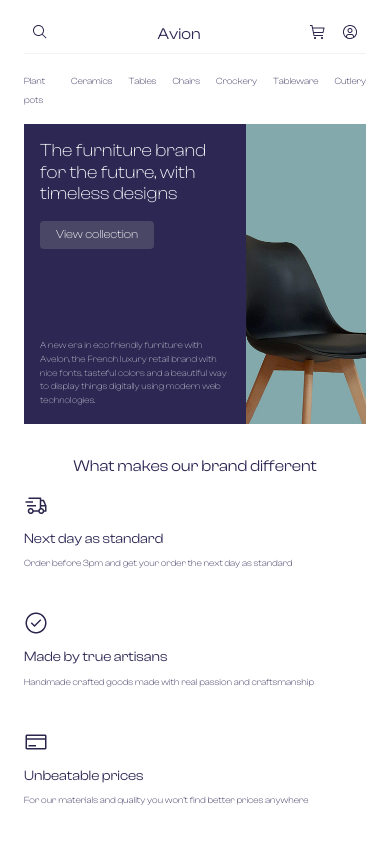
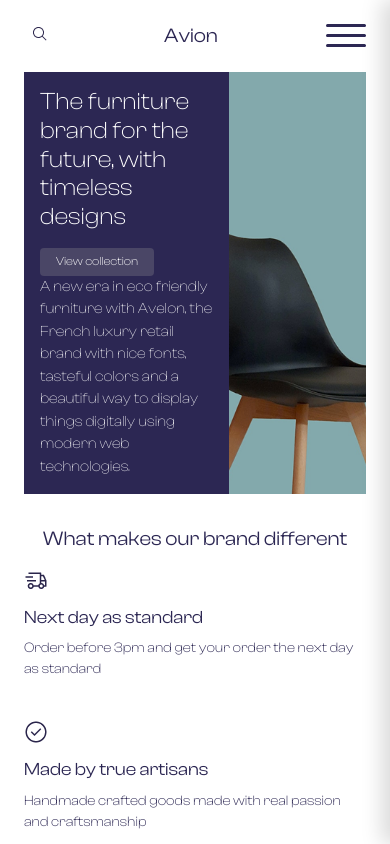
Before and after one commit to sh0rk1n/mirea-course-project, a website: page index.html in a window 390 px wide. Shown: the top 844 px of the page. Drawn offline with Linux system fonts and the light colour scheme.

Commit message:
feat: add burger menu, back-to-top, responsive font sizes

```diff
--- a/index.html
+++ b/index.html
@@ -3,7 +3,6 @@
   <head>
     <meta charset="UTF-8" />
     <meta name="viewport" content="width=device-width, initial-scale=1.0" />
-    <!-- Removed maximum-scale for WCAG zoom -->
     <link rel="icon" type="image/x-icon" href="assets/icons/favicon.ico" />
     <link rel="stylesheet" href="styles/style.css" />
     <title>Avion</title>
@@ -16,23 +15,17 @@
             <img src="assets/icons/Search.png" alt="Search icon" />
           </button>
 
-          <div class="heading-md text-center">Avion</div>
+          <div class="heading-md text-center m-auto">Avion</div>
 
-          <div class="flex">
-            <button class="btn-icon" aria-label="Shopping Cart">
-              <img
-                src="assets/icons/Shopping--cart.png"
-                alt="Shopping cart icon"
-              />
-            </button>
-            <button class="btn-icon" aria-label="User Profile">
-              <img src="assets/icons/User--avatar.png" alt="User avatar icon" />
-            </button>
-          </div>
+          <button class="burger-btn" aria-label="Открыть меню">
+            <span class="burger-line"></span>
+            <span class="burger-line"></span>
+            <span class="burger-line"></span>
+          </button>
         </div>
 
-        <nav class="flex justify-center border-top padding-top-md">
-          <ul class="flex gap-md burger">
+        <nav class="nav-menu flex justify-center border-top padding-top-md">
+          <ul class="flex gap-md">
             <li>
               <a class="link-nav text-sm" href="#plant-pots">Plant pots</a>
             </li>
@@ -307,5 +300,19 @@
         </div>
       </div>
     </footer>
+    <a href="#" class="back-to-top" aria-label="Вернуться наверх">
+      <svg
+        width="24"
+        height="24"
+        viewBox="0 0 24 24"
+        fill="none"
+        stroke="currentColor"
+        stroke-width="2.5"
+      >
+        <path d="M12 19V5M5 12l7-7 7 7" />
+      </svg>
+    </a>
+    <script src="scripts/burger.js" defer></script>
+    <script src="scripts/back-to-top.js" defer></script>
   </body>
 </html>
--- /dev/null
+++ b/scripts/back-to-top.js
@@ -0,0 +1,42 @@
+document.addEventListener("DOMContentLoaded", () => {
+  const btn = document.querySelector(".back-to-top");
+  if (!btn) return;
+
+  btn.addEventListener("click", (e) => {
+    e.preventDefault();
+    window.scrollTo({ top: 0, behavior: "smooth" });
+  });
+
+  function getShowAfterPx() {
+    const width = window.innerWidth;
+
+    if (width <= 768) {
+      return 3500;
+    }
+    if (width <= 1024) {
+      return 2500;
+    }
+    if (width <= 1920) {
+      return 2250;
+    }
+    return 2200;
+  }
+
+  let showAfterPx = getShowAfterPx();
+
+  window.addEventListener("resize", () => {
+    showAfterPx = getShowAfterPx();
+  });
+
+  window.addEventListener("scroll", () => {
+    if (window.scrollY > showAfterPx) {
+      btn.classList.add("visible");
+    } else {
+      btn.classList.remove("visible");
+    }
+  });
+
+  if (window.scrollY > showAfterPx) {
+    btn.classList.add("visible");
+  }
+});
--- /dev/null
+++ b/scripts/burger.js
@@ -0,0 +1,34 @@
+document.addEventListener("DOMContentLoaded", () => {
+  const burger = document.querySelector(".burger-btn");
+  const menu = document.querySelector(".nav-menu");
+
+  const backdrop = document.createElement("div");
+  backdrop.classList.add("menu-backdrop");
+  document.body.appendChild(backdrop);
+
+  const toggleMenu = () => {
+    burger.classList.toggle("active");
+    menu.classList.toggle("active");
+    backdrop.classList.toggle("active");
+    document.body.classList.toggle("menu-open");
+  };
+
+  burger.addEventListener("click", toggleMenu);
+  backdrop.addEventListener("click", toggleMenu);
+
+  menu.querySelectorAll("a").forEach((link) => {
+    link.addEventListener("click", toggleMenu);
+  });
+
+  document.addEventListener("keydown", (e) => {
+    if (e.key === "Escape" && menu.classList.contains("active")) {
+      toggleMenu();
+    }
+  });
+
+  window.addEventListener("resize", () => {
+    if (window.innerWidth > 768 && menu.classList.contains("active")) {
+      toggleMenu();
+    }
+  });
+});
--- a/styles/_components.scss
+++ b/styles/_components.scss
@@ -19,6 +19,50 @@
   &:hover {
     opacity: 0.5;
   }
+}
+
+// Back-to-top
+.back-to-top {
+  --size: 56px;
+  --right: 24px;
+  --bottom: 32px;
+
+  position: fixed;
+  inset-inline-end: var(--right);
+  inset-block-end: var(--bottom);
+  z-index: 900;
+
+  width: var(--size);
+  height: var(--size);
+  border-radius: 50%;
+  background: #0066ff;
+  color: white;
+  box-shadow: 0 4px 12px rgba(0,0,0,0.18);
+
+  display: grid;
+  place-items: center;
+
+  opacity: 0;
+  visibility: hidden;
+  transform: translateY(20px) scale(0.92);
+  pointer-events: none;
+  transition: all 0.28s cubic-bezier(0.4, 0, 0.2, 1);
+
+  &.visible {
+    opacity: 1;
+    visibility: visible;
+    transform: translateY(0) scale(1);
+    pointer-events: auto;
+  }
+}
+
+.back-to-top:active {
+  transform: scale(0.92);
+}
+
+.back-to-top:focus-visible {
+  outline: 3px solid #fff;
+  outline-offset: 3px;
 }
 
 // Buttons
@@ -118,3 +162,35 @@
     box-shadow: 0 20px 40px rgba(0, 0, 0, 0.18);
   }
 }
+
+// Burger
+.burger-btn {
+  display: none;
+  background: none;
+  border: none;
+  width: 40px;
+  height: 40px;
+  position: relative;
+  cursor: pointer;
+  z-index: 1100;
+}
+
+.burger-line {
+  position: absolute;
+  left: 0;
+  width: 100%;
+  height: 3px;
+  background-color: $color-primary;
+  border-radius: 3px;
+  transition: all 0.35s ease;
+
+  &:nth-child(1) { top: 8px; }
+  &:nth-child(2) { top: 18px; }
+  &:nth-child(3) { top: 28px; }
+}
+
+.burger-btn.active .burger-line {
+  &:nth-child(1) { transform: rotate(45deg) translate(9px, 9px); }
+  &:nth-child(2) { opacity: 0; transform: translateX(-20px); }
+  &:nth-child(3) { transform: rotate(-45deg) translate(8px, -8px); }
+}
--- a/styles/_mobile.scss
+++ b/styles/_mobile.scss
@@ -5,13 +5,43 @@
 @include bp-lg-down {
   .link-footer { font-size: 0.6rem; }
 }
-
 @include bp-md-down {
   .link-footer { font-size: 0.5rem; }
 }
-
 @include bp-sm-down {
   .link-footer { font-size: 0.4rem; }
+}
+
+// Back-to-top
+@media (min-width: 425px) and (max-width: 768px) {
+  .back-to-top {
+    --size: 52px;
+    --right: 20px;
+    --bottom: 28px;
+  }
+}
+
+@media (min-width: 1440px) and (max-width: 1920px) {
+  .back-to-top {
+    --size: 64px;
+    --right: 40px;
+    --bottom: 48px;
+  }
+}
+
+@media (min-width: 1921px) {
+  .back-to-top {
+    --size: 72px;
+    --right: 60px;
+    --bottom: 60px;
+  }
+}
+
+@media (hover: hover) {
+  .back-to-top:hover {
+    background: #0055dd;
+    transform: translateY(-4px) scale(1.06);
+  }
 }
 
 // Buttons
@@ -21,14 +51,12 @@
     font-size: 0.875rem;
   }
 }
-
 @include bp-md-down {
   .btn {
     padding: 0.6rem 1.25rem;
     font-size: 0.75rem;
   }
 }
-
 @include bp-sm-down {
   .btn {
     padding: 0.4rem 1rem;
@@ -44,7 +72,6 @@
     font-size: 0.75rem;
   }
 }
-
 @include bp-md-down {
   .input-email {
     max-width: 200px;
@@ -52,7 +79,6 @@
     font-size: 0.75rem;
   }
 }
-
 @include bp-sm-down {
   .input-email {
     max-width: 150px;
@@ -67,34 +93,6 @@
   .product-card.large { grid-column: span 1; }
 }
 
-// Hero
-@include bp-lg-down {
-  .hero-img {
-    height: 450px;
-    width: 600px;
-  }
-}
-
-@include bp-md-down {
-  .hero-img {
-    height: 350px;
-    width: 500px;
-  }
-}
-
-@include bp-sm-down {
-  .hero-content {
-    height: 300px;
-  }
-
-  .hero-img {
-    height: 300px;
-    width: 120px;
-  }
-
-
-}
-
 // Benefits
 @include bp-lg-down {
   .benefits .grid {
@@ -102,7 +100,6 @@
     gap: 2.5rem;
   }
 }
-
 @include bp-md-down {
   .benefits {
     .grid {
@@ -123,14 +120,12 @@
     gap: 2rem;
   }
 }
-
 @include bp-md-down {
   .products-content {
     grid-template-columns: 1fr;
     gap: 2.5rem;
   }
 }
-
 @include bp-sm-down {
   .products-content { gap: 1.5rem; }
   .product-card img { height: auto; }
@@ -142,15 +137,13 @@
     flex-wrap: wrap;
     justify-content: center;
     gap: 1.5rem 1rem;
-
     > div:nth-child(-n+3) {
       flex: 0 1 auto;
       min-width: 110px;
       max-width: 32%;
-      text-align: left;             // либо можно center попробовать хз
+      text-align: left; // либо можно center попробовать хз
       padding: 0.5rem;
     }
-
     > div:last-child {
       flex-basis: 100%;
       max-width: 320px;
@@ -160,7 +153,6 @@
     }
   }
 }
-
 @include bp-sm-down {
   .input-footer { max-width: 100%; }
 }
@@ -170,7 +162,6 @@
   .gap-xl { gap: 1rem; }
   .padding-bottom-lg { padding-bottom: 0.5rem; }
 }
-
 @include bp-md-down {
   .padding-xl { padding: 2rem; }
   .padding-x-lg {
@@ -190,7 +181,6 @@
     padding-bottom: 2rem;
   }
 }
-
 @include bp-lg-down {
   .padding-2xl { padding: 3rem; }
   .padding-y-2xl {
@@ -201,7 +191,6 @@
   .margin-top { margin-top: 3rem; }
   .margin-bottom { margin-bottom: 3rem; }
 }
-
 @include bp-md-down {
   .padding-2xl { padding: 2rem; }
   .padding-y-2xl {
@@ -212,7 +201,6 @@
   .margin-top { margin-top: 2rem; }
   .margin-bottom { margin-bottom: 2rem; }
 }
-
 @include bp-sm-down {
   .padding-2xl { padding: 1rem; }
   .padding-x-lg {
@@ -236,40 +224,93 @@
     padding-bottom: 1rem;
   }
   .padding-top-xl { padding-top: 1rem; }
-
-  .margin-bottom { margin-bottom: 1 rem; }
+  .margin-bottom { margin-bottom: 1rem; }
 }
 
 // Typography adaptations
 @include bp-lg-down {
-  .heading-lg { font-size: 1.5rem; }
-  .heading-md { font-size: 1.25rem; }
-  .heading-sm { font-size: 1rem; }
-  .heading-xs { font-size: 0.85rem; }
-  .text-md { font-size: 1rem; }
-  .text-sm { font-size: 1rem; }
-  .text-xs { font-size: 0.75rem; }
-  .text-price { font-size: 0.875rem; }
+  .heading-lg { font-size: 2rem; }
+  .heading-md { font-size: 1.5rem; }
+  .heading-sm { font-size: 1.25rem; }
+  .heading-xs { font-size: 1rem; }
+  .text-md   { font-size: 1rem; }
+  .text-sm   { font-size: 0.9375rem; }
+  .text-xs   { font-size: 0.8125rem; }
+  .text-price { font-size: 1rem; }
 }
 
 @include bp-md-down {
-  .heading-lg { font-size: 1.25rem; }
-  .heading-md { font-size: 1rem; }
-  .heading-sm { font-size: 0.875rem; }
-  .heading-xs { font-size: 0.7rem; }
-  .text-md { font-size: 0.875rem; }
-  .text-sm { font-size: 0.875rem; }
-  .text-xs { font-size: 0.75rem; }
-  .text-price { font-size: 0.75rem; }
+  .heading-lg { font-size: 1.75rem; }
+  .heading-md { font-size: 1.375rem; }
+  .heading-sm { font-size: 1.125rem; }
+  .heading-xs { font-size: 0.9375rem; }
+  .text-md   { font-size: 1rem; }
+  .text-sm   { font-size: 0.9375rem; }
+  .text-xs   { font-size: 0.8125rem; }
+  .text-price { font-size: 0.9375rem; }
 }
 
 @include bp-sm-down {
-  .heading-lg { font-size: 1.125rem; }
-  .heading-md { font-size: 1rem; }
-  .heading-sm { font-size: 0.875rem; }
-  .heading-xs { font-size: 0.75rem; }
-  .text-md { font-size: 0.575rem; }
-  .text-sm { font-size: 0.575rem; }
-  .text-xs { font-size: 0.45rem; }
-  .text-price { font-size: 0.75rem; }
+  .heading-lg { font-size: 1.5rem; }
+  .heading-md { font-size: 1.25rem; }
+  .heading-sm { font-size: 1.125rem; }
+  .heading-xs { font-size: 1rem; }
+  .text-md   { font-size: 0.9375rem; }
+  .text-sm   { font-size: 0.875rem; }
+  .text-xs   { font-size: 0.75rem; }
+  .text-price { font-size: 0.9375rem; }
 }
+// Burgerf
+@include bp-md-down {
+  .burger-btn {
+    display: block;
+  }
+  .nav-menu {
+    position: fixed;
+    inset: 0 0 0 auto;
+    width: 80%;
+    max-width: 320px;
+    height: 100vh;
+    background-color: white;
+    transform: translateX(100%);
+    transition: transform 0.45s cubic-bezier(0.77, 0.2, 0.05, 1);
+    z-index: 1000;
+    padding: 5rem 2rem 2rem;
+    overflow-y: auto;
+    box-shadow: -8px 0 20px rgba(0,0,0,0.15);
+    ul {
+      flex-direction: column;
+      gap: 1.5rem;
+      padding: 0;
+      margin: 0;
+    }
+    a {
+      font-size: 1.25rem;
+      color: $color-primary;
+      text-decoration: none;
+      display: block;
+      padding: 0.8rem 0;
+    }
+  }
+  .nav-menu.active {
+    transform: translateX(0);
+  }
+  .menu-backdrop {
+    position: fixed;
+    inset: 0;
+    background: rgba(0, 0, 0, 0.45);
+    opacity: 0;
+    visibility: hidden;
+    transition: opacity 0.45s ease;
+    z-index: 900;
+    pointer-events: none;
+    &.active {
+      opacity: 1;
+      visibility: visible;
+      pointer-events: all;
+    }
+  }
+  body.menu-open {
+    overflow: hidden;
+  }
+}
--- a/styles/_sections.scss
+++ b/styles/_sections.scss
@@ -4,7 +4,9 @@
   &-content {
     display: flex;
     flex-direction: column;
-    flex: 2;
+
+    flex: 0 0 60%;
+    max-width: 60%;
 
     button {
       align-self: flex-start;
@@ -16,12 +18,16 @@
   }
 
   &-img {
-    flex: 1;
+    flex: 0 0 40%;
+    max-width: 40%;
+
+    width: 100%;
+    height: 100%;
+    min-height: 400px;
     object-fit: cover;
-    height: 600px;
-    width: 800px;
   }
 }
+
 
 .benefits {
   .grid {
--- a/styles/_utilities.scss
+++ b/styles/_utilities.scss
@@ -77,6 +77,8 @@
 
 .m-top-auto { margin-top: auto; }
 
+.m-auto {margin: 0 auto;}
+
 // Text alignment
 .text-center { text-align: center; }
 
```
Also changed, not shown: README.md, assets/img/qr-code.svg (added), styles/style.css, 1 other file.
